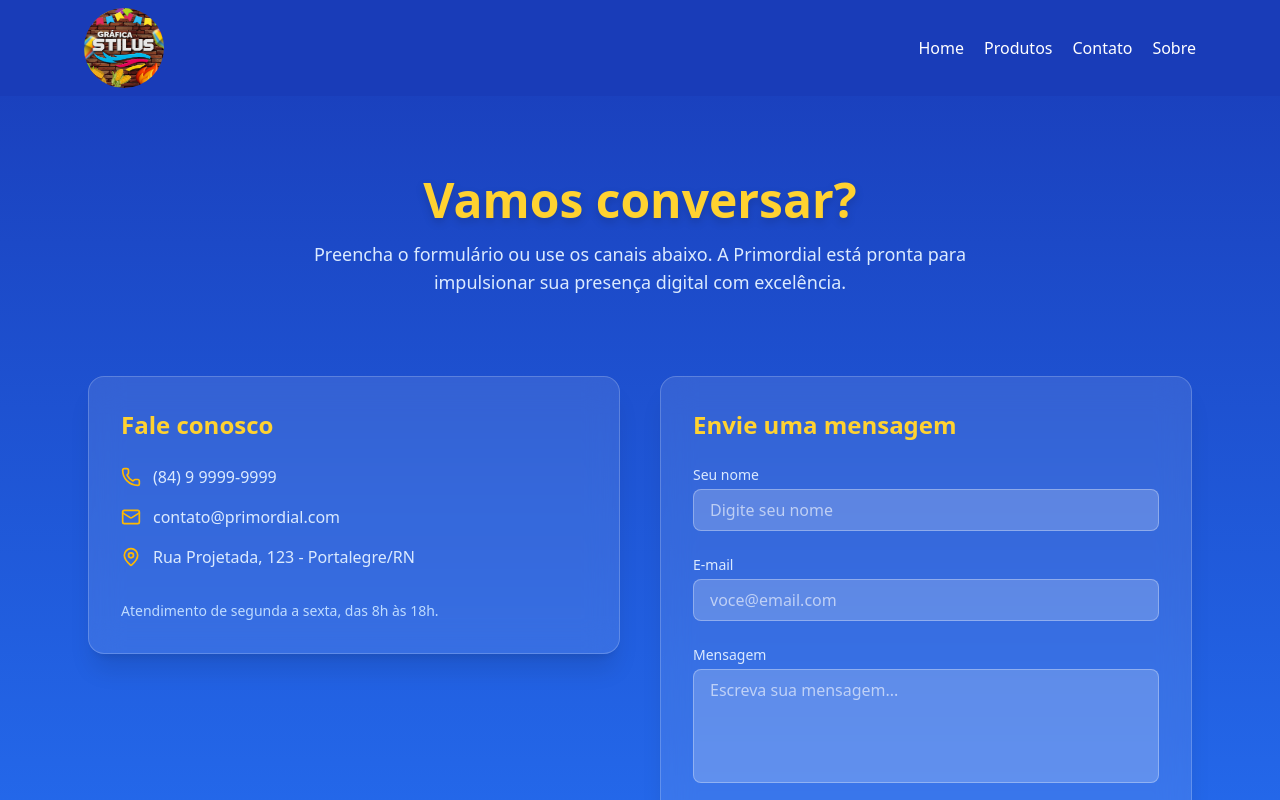
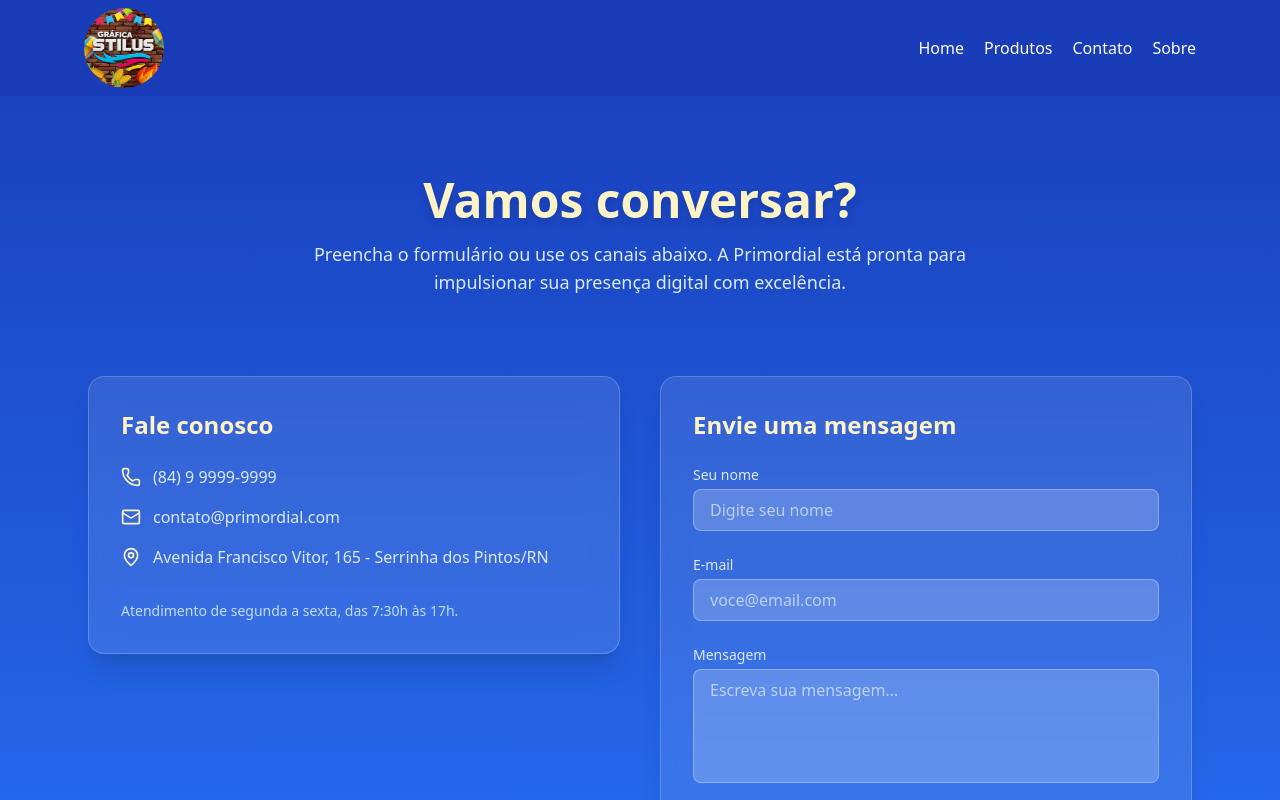
Before and after one commit to Aruturiz/graficastilu, a React (Vite) app in the folder grafica-stilus/: page /contato in a window 1280 px wide. Shown: the top 800 px of the page. Built offline with nearby package versions, Linux system fonts and the light colour scheme.

Commit message:
commit-17-07

```diff
--- a/grafica-stilus/src/pages/Contato.jsx
+++ b/grafica-stilus/src/pages/Contato.jsx
@@ -9,7 +9,7 @@ function Contato() {
 
       {/* Título com destaque */}
       <header className="text-center py-20 px-6">
-        <h1 className="text-5xl font-extrabold text-amber-300 drop-shadow-lg mb-4">
+        <h1 className="text-5xl font-extrabold text-amber-100 drop-shadow-lg mb-4">
           Vamos conversar?
         </h1>
         <p className="text-lg max-w-2xl mx-auto text-blue-100">
@@ -22,29 +22,29 @@ function Contato() {
 
         {/* Card de Contato */}
         <div className="bg-white/10 backdrop-blur-lg border border-white/20 rounded-2xl p-8 shadow-xl transition-all duration-300">
-          <h2 className="text-2xl font-bold text-amber-300 mb-6">Fale conosco</h2>
+          <h2 className="text-2xl font-bold text-amber-100 mb-6">Fale conosco</h2>
           <ul className="space-y-4 text-blue-100">
             <li className="flex items-center gap-3">
-              <Phone className="text-amber-400" size={20} />
+              <Phone className="text-amber-100" size={20} />
               (84) 9 9999-9999
             </li>
             <li className="flex items-center gap-3">
-              <Mail className="text-amber-400" size={20} />
+              <Mail className="text-amber-100" size={20} />
               contato@primordial.com
             </li>
             <li className="flex items-center gap-3">
-              <MapPin className="text-amber-400" size={20} />
-              Rua Projetada, 123 - Portalegre/RN
+              <MapPin className="text-amber-100" size={20} />
+              Avenida Francisco Vitor, 165 - Serrinha dos Pintos/RN
             </li>
           </ul>
           <div className="mt-8 text-sm text-blue-200">
-            Atendimento de segunda a sexta, das 8h às 18h.
+            Atendimento de segunda a sexta, das 7:30h às 17h.
           </div>
         </div>
 
         {/* Formulário */}
         <form className="bg-white/10 backdrop-blur-lg border border-white/20 rounded-2xl p-8 shadow-xl space-y-6 text-gray-100">
-          <h2 className="text-2xl font-bold text-amber-300">Envie uma mensagem</h2>
+          <h2 className="text-2xl font-bold text-amber-100">Envie uma mensagem</h2>
 
           <div>
             <label className="block mb-1 text-sm text-blue-100">Seu nome</label>
@@ -78,7 +78,7 @@ function Contato() {
 
           <button
             type="submit"
-            className="w-full bg-amber-400 hover:bg-amber-500 text-blue-900 font-bold py-2 rounded-lg transition-colors flex items-center justify-center gap-2"
+            className="w-full bg-amber-100 hover:bg-amber-500 text-blue-900 font-bold py-2 rounded-lg transition-colors flex items-center justify-center gap-2"
           >
             <Send size={18} /> Enviar
           </button>
--- a/grafica-stilus/src/pages/Home_tem.jsx
+++ b/grafica-stilus/src/pages/Home_tem.jsx
@@ -55,7 +55,7 @@ function Home_tem() {
 
         <div className="ml-10 max-w-3xl">
           <h1 className="font-medium text-amber-100 text-6xl text-left">
-            A <strong>Gráfica</strong> que você <br /> <strong>idealiza</strong> para seus <br /> projetos
+            A <strong>Gráfica</strong> que você <br /> <strong>idealiza</strong> para seus <br /> projetos e decoração
           </h1>
 
           <p className="text-amber-100 mt-10 leading-relaxed text-2xl">
```
